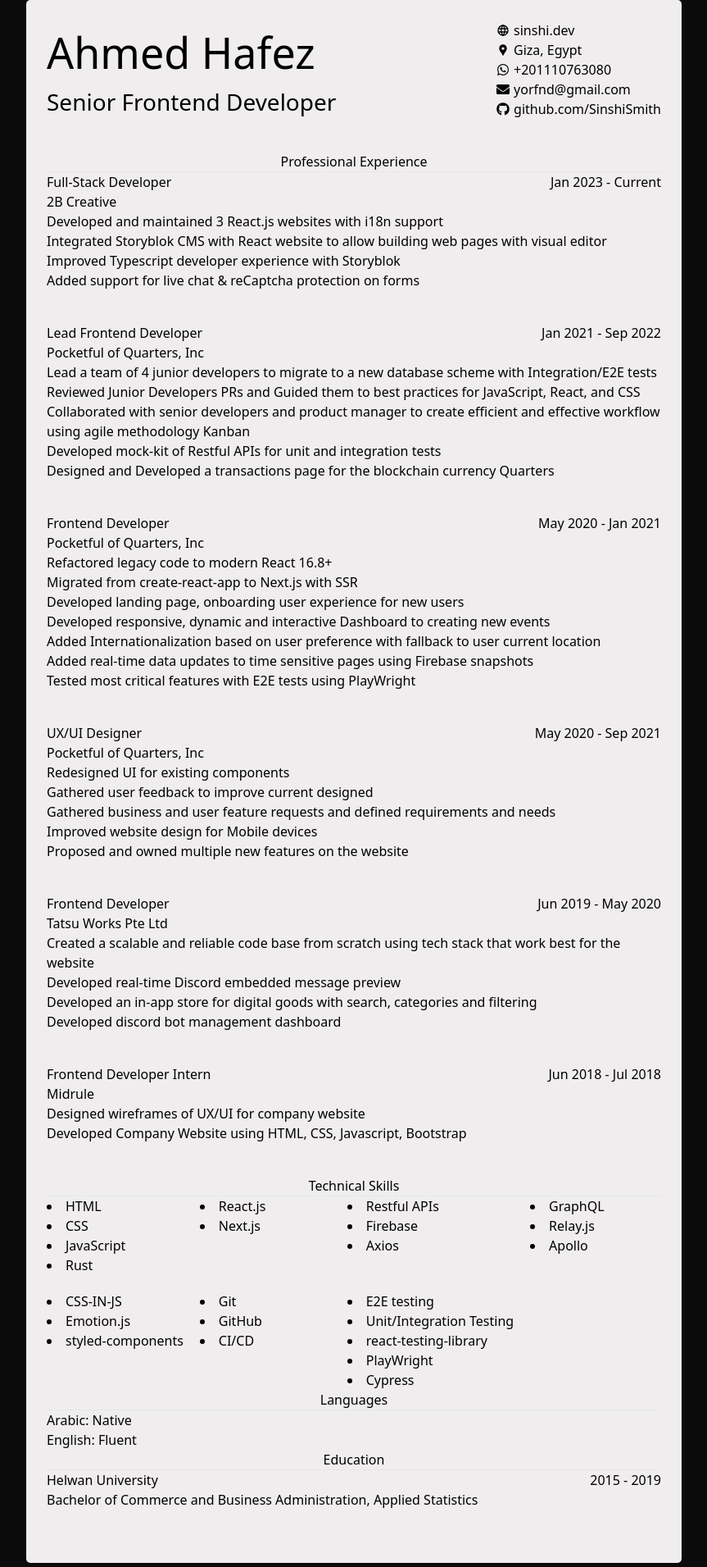
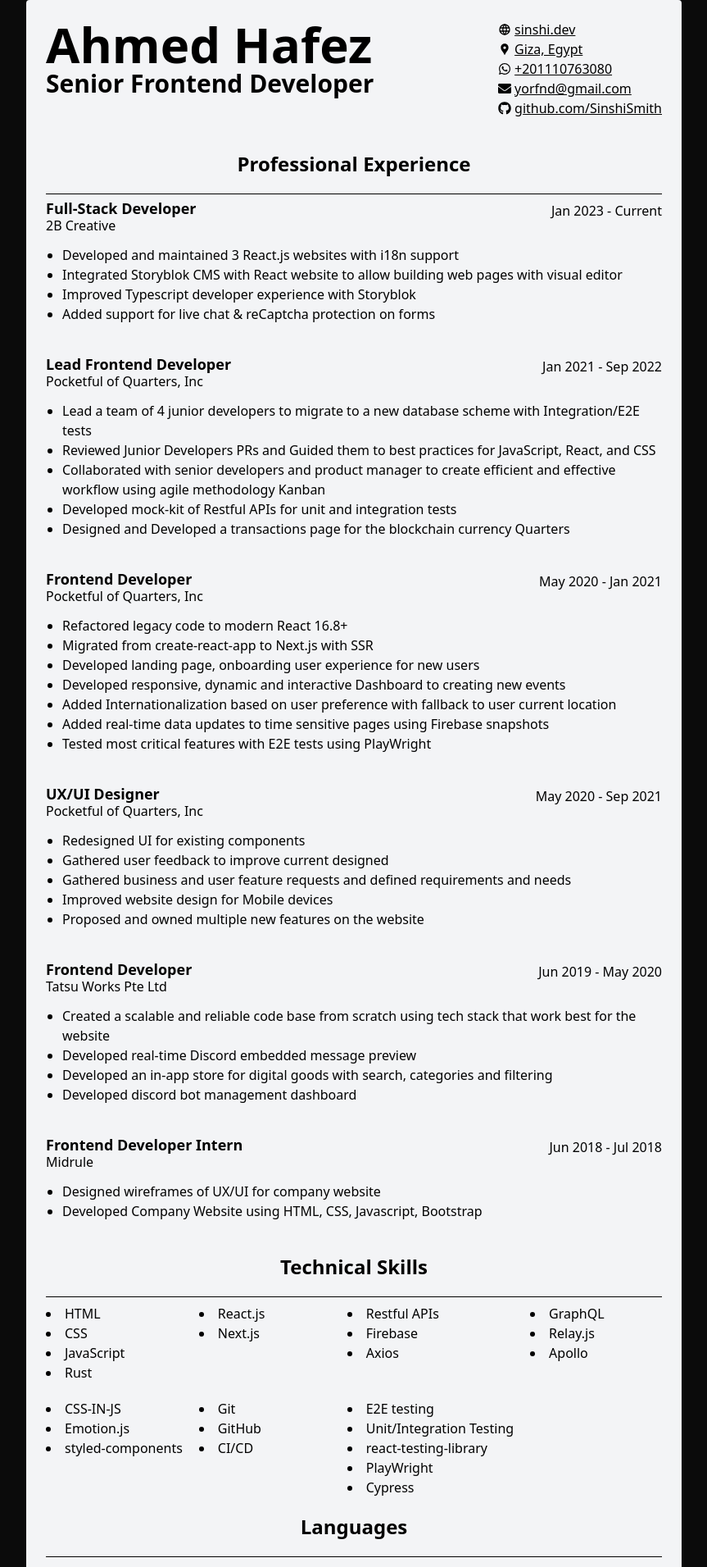
Before and after one commit to SinshiSmith/sinshi, a Next.js app: page /resume in a window 1280 px wide. Shown: the top 1911 px of the page at 82% size, without its empty margins (208-1071 px from the left). Built offline with nearby package versions, Linux system fonts and the light colour scheme.

Commit message:
/resume: Switch to tailwind

```diff
--- a/pages/resume.js
+++ b/pages/resume.js
@@ -3,22 +3,21 @@ import { FaEnvelope, FaWhatsapp, FaGithub } from "react-icons/fa";
 import { TbWorld } from "react-icons/tb";
 import { MdLocationPin } from "react-icons/md";
 
-import styles from "../styles/Resume.module.css";
 import Head from "next/head";
 import Skills from "../components/Resume/Skills";
 
 export default function Resume() {
   return (
-    <div className={styles.page}>
+    <div className="flex items-center justify-center min-h-screen">
       <Head>
         <title>Ahmed Hafez | Resume</title>
         <meta name="description" content="Ahmed Hafez | Resume" />
       </Head>
-      <div className={styles.container}>
-        <div className={styles.title}>
+      <div className="p-6 max-w-[800px] bg-gray-100 text-black rounded">
+        <div className="flex justify-between mb-10 flex-wrap">
           <div>
-            <h1>Ahmed Hafez</h1>
-            <h3>Senior Frontend Developer</h3>
+            <h1 className="text-6xl font-bold">Ahmed Hafez</h1>
+            <h2 className="text-3xl font-bold">Senior Frontend Developer</h2>
           </div>
           <div>
             <CompactContactLine href="/" name="sinshi.dev" icon={<TbWorld />} />
@@ -46,8 +45,10 @@ export default function Resume() {
         </div>
 
         <section>
-          <h2 className={styles.sectionTitle}>Professional Experience</h2>
-          <hr />
+          <h2 className="text-2xl text-center font-bold mb-5">
+            Professional Experience
+          </h2>
+          <hr className="my-2 border-black" />
           <Experience
             title="Full-Stack Developer"
             company="2B Creative"
@@ -121,27 +122,29 @@ export default function Resume() {
           />
         </section>
 
-        <section>
-          <h2 className={styles.sectionTitle}>Technical Skills</h2>
-          <hr />
+        <section className="mb-5">
+          <h2 className="text-2xl text-center font-bold mb-5">
+            Technical Skills
+          </h2>
+          <hr className="my-2 border-black" />
           <Skills />
         </section>
-        <section>
-          <h2 className={styles.sectionTitle}>Languages</h2>
-          <hr />
-          <ul>
+        <section className="mb-5">
+          <h2 className="text-2xl text-center font-bold mb-5">Languages</h2>
+          <hr className="my-2 border-black" />
+          <ul className="list-disc list-inside">
             <li>Arabic: Native</li>
             <li>English: Fluent</li>
           </ul>
         </section>
-        <section className={styles.experience}>
-          <h2 className={styles.sectionTitle}>Education</h2>
-          <hr />
-          <div className={styles.position}>
-            <h3>Helwan University</h3>
+        <section className="mb-10">
+          <h2 className="text-2xl text-center font-bold mb-5">Education</h2>
+          <hr className="my-2 border-black" />
+          <div className="flex justify-between flex-wrap">
+            <h3 className="text-lg font-bold">Helwan University</h3>
             <p>2015 - 2019</p>
           </div>
-          <p>
+          <p className="my-4">
             Bachelor of Commerce and Business Administration, Applied Statistics
           </p>
         </section>
@@ -152,25 +155,27 @@ export default function Resume() {
 
 function CompactContactLine({ name, href, icon }) {
   return (
-    <div className={styles.compactContactLine}>
+    <div className="flex items-center">
       {icon}
-      <Link href={href}>{name}</Link>
+      <Link href={href} className="ml-1 underline">
+        {name}
+      </Link>
     </div>
   );
 }
 
 function Experience({ company, date, items, title }) {
   return (
-    <div className={styles.experience}>
-      <div className={styles.position}>
+    <div className="mb-10">
+      <div className="flex justify-between flex-wrap">
         <div>
-          <h3>{title}</h3>
+          <h3 className="text-lg font-bold leading-none">{title}</h3>
           <p>{company}</p>
         </div>
         <p>{date}</p>
       </div>
       {items && (
-        <ul>
+        <ul className="list-disc list-outside mb-5 mt-3 pl-5">
           {items.map((item) => (
             <li key={item}>{item}</li>
           ))}
--- a/styles/Resume.module.css
+++ /dev/null
@@ -1,59 +0,0 @@
-.page {
-  display: flex;
-  justify-content: center;
-  align-items: center;
-  min-height: 100vh;
-}
-
-.container {
-  padding: 25px;
-  background: var(--white);
-  color: var(--black);
-  max-width: 800px;
-  border-radius: 5px;
-}
-
-.title {
-  display: flex;
-  justify-content: space-between;
-  margin-bottom: 40px;
-  align-items: center;
-  flex-wrap: wrap;
-}
-
-.title h1 {
-  font-size: 52px;
-}
-.title h3 {
-  font-size: 28px;
-}
-.title h1, .title h3 {
-  margin: 0;
-}
-
-.experience {
-  margin-bottom: 40px;
-}
-
-.position {
-  display: flex;
-  flex-wrap: wrap;
-  justify-content: space-between;
-}
-
-.position h3, .position p {
-  margin: 0;
-}
-
-.compactContactLine {
-  display: flex;
-  align-items: center;
-}
-
-.compactContactLine a {
-  margin-left: 5px;
-}
-
-.sectionTitle {
-  text-align: center;
-}
```
